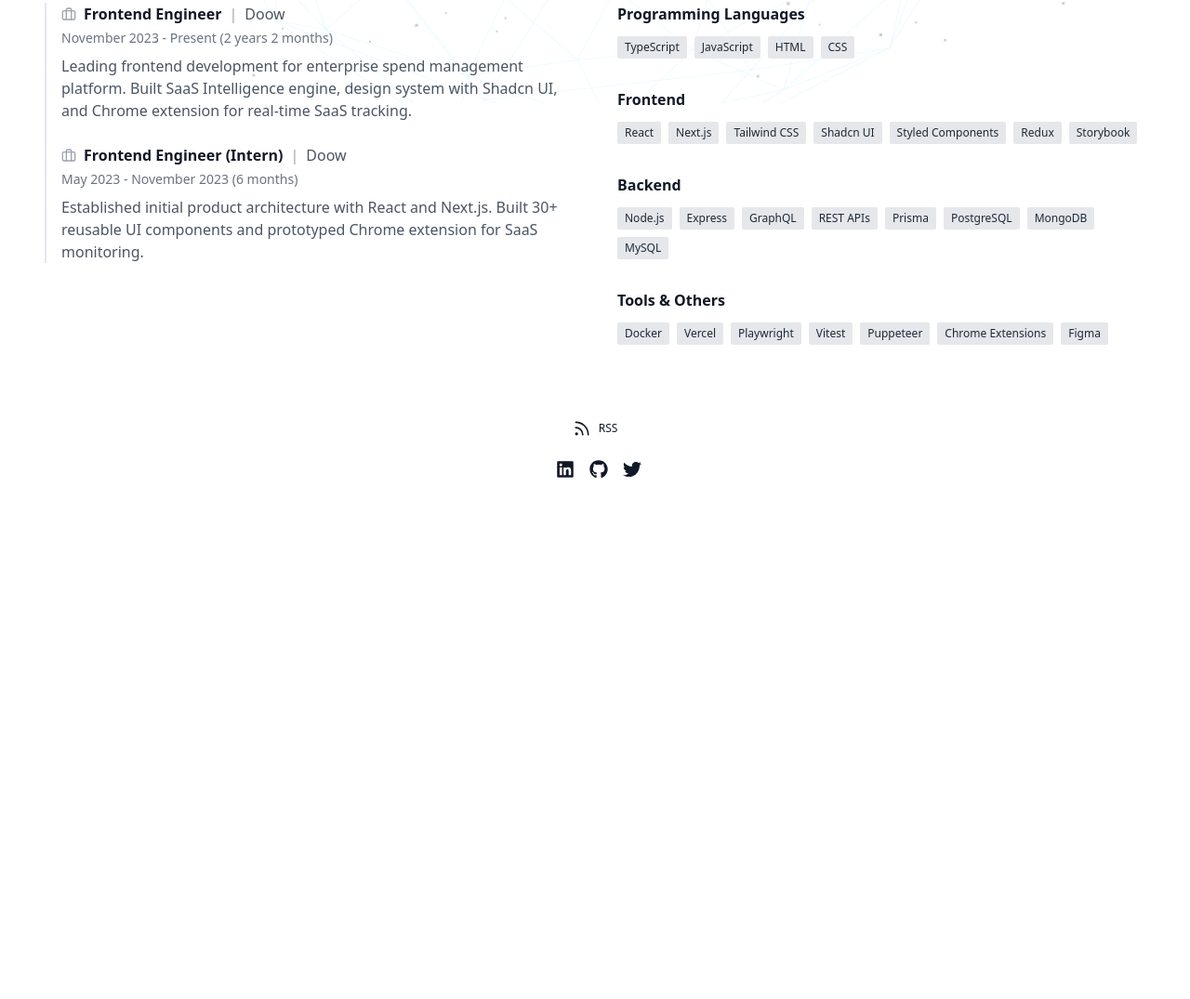
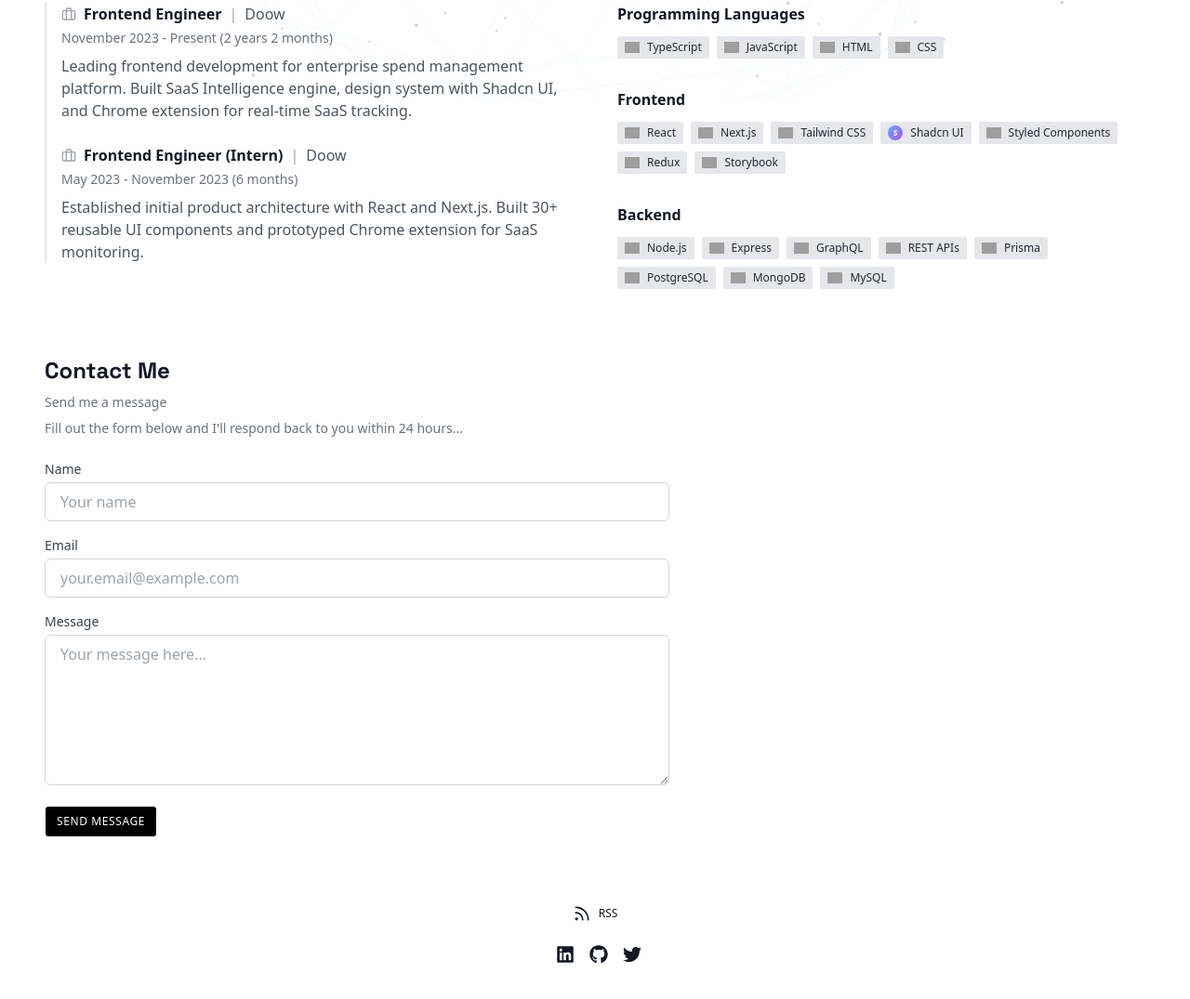
Before and after one commit to danishaft/portfolio-site, a Gatsby site: page / in a window 1280 px wide. Shown: the part 689-1764 px from the top of the page at 93% size. Before the commit the page ends 1252 px from the top, so only its background shows below. Built offline with nearby package versions, Linux system fonts and the light colour scheme; Gatsby itself is replaced by a stand-in of ours; some packages are replaced by stand-ins of ours; grey boxes are pictures that could not be loaded; animation ran at ten frames a second.

Commit message:
Add contact form component and update CI/CD workflow
- Introduce ContactSection component for user message submissions
- Update CI workflow to enhance caching strategies and deployment process

```diff
--- /dev/null
+++ b/src/components/elements/ContactSection.tsx
@@ -0,0 +1,174 @@
+import React, { useState, FormEvent } from "react"
+
+import H, { hLevel } from "../shared/H"
+
+const ContactSection = (): React.ReactElement => {
+  const [formData, setFormData] = useState({
+    name: "",
+    email: "",
+    message: "",
+  })
+  const [isSubmitting, setIsSubmitting] = useState(false)
+  const [submitStatus, setSubmitStatus] = useState<"success" | "error" | null>(null)
+
+  const handleSubmit = async (e: FormEvent<HTMLFormElement>) => {
+    e.preventDefault()
+    setIsSubmitting(true)
+    setSubmitStatus(null)
+
+    // Formspree endpoint - replace with your Formspree form ID
+    // Get your form ID from https://formspree.io/forms
+    // Example: https://formspree.io/f/YOUR_FORM_ID
+    const formspreeEndpoint =
+      process.env.GATSBY_FORMSPREE_ENDPOINT ||
+      "https://formspree.io/f/mlggegjz"
+
+    if (!formspreeEndpoint) {
+      console.error("Formspree endpoint not configured. Please set GATSBY_FORMSPREE_ENDPOINT in your .env file")
+      setSubmitStatus("error")
+      setIsSubmitting(false)
+      return
+    }
+
+    try {
+      // Formspree expects form-urlencoded data, not JSON
+      const formDataToSend = new URLSearchParams()
+      formDataToSend.append("name", formData.name)
+      formDataToSend.append("email", formData.email)
+      formDataToSend.append("message", formData.message)
+
+      const response = await fetch(formspreeEndpoint, {
+        method: "POST",
+        headers: {
+          Accept: "application/json",
+        },
+        body: formDataToSend,
+      })
+
+      const result = await response.json()
+
+      if (response.ok) {
+        setSubmitStatus("success")
+        setFormData({ name: "", email: "", message: "" })
+      } else {
+        // Log the error for debugging
+        console.error("Formspree error:", result)
+        setSubmitStatus("error")
+      }
+    } catch (error) {
+      console.error("Form submission error:", error)
+      setSubmitStatus("error")
+    } finally {
+      setIsSubmitting(false)
+    }
+  }
+
+  const handleChange = (
+    e: React.ChangeEvent<HTMLInputElement | HTMLTextAreaElement>
+  ) => {
+    const { name, value } = e.target
+    setFormData((prev) => ({ ...prev, [name]: value }))
+  }
+
+  return (
+    <div className="mt-16">
+      <H
+        level={hLevel.h2}
+        className="font-display font-bold mb-2 text-gray-900 dark:text-gray-100"
+      >
+        Contact Me
+      </H>
+      <div className="text-sm text-gray-500 dark:text-gray-400 mb-2">
+        Send me a message
+      </div>
+      <div className="text-sm text-gray-500 dark:text-gray-400 mb-6">
+        Fill out the form below and I&apos;ll respond back to you within 24 hours...
+      </div>
+
+      <form onSubmit={handleSubmit} className="max-w-2xl">
+        <div className="space-y-4">
+          <div>
+            <label
+              htmlFor="name"
+              className="block text-sm font-medium text-gray-700 dark:text-gray-300 mb-1"
+            >
+              Name
+            </label>
+            <input
+              type="text"
+              id="name"
+              name="name"
+              value={formData.name}
+              onChange={handleChange}
+              required
+              className="w-full px-4 py-2 border border-gray-300 dark:border-gray-600 rounded-md bg-white dark:bg-gray-800 text-gray-900 dark:text-gray-100 focus:outline-none focus:ring-2 focus:ring-blue-500 focus:border-transparent"
+              placeholder="Your name"
+            />
+          </div>
+
+          <div>
+            <label
+              htmlFor="email"
+              className="block text-sm font-medium text-gray-700 dark:text-gray-300 mb-1"
+            >
+              Email
+            </label>
+            <input
+              type="email"
+              id="email"
+              name="email"
+              value={formData.email}
+              onChange={handleChange}
+              required
+              className="w-full px-4 py-2 border border-gray-300 dark:border-gray-600 rounded-md bg-white dark:bg-gray-800 text-gray-900 dark:text-gray-100 focus:outline-none focus:ring-2 focus:ring-blue-500 focus:border-transparent"
+              placeholder="your.email@example.com"
+            />
+          </div>
+
+          <div>
+            <label
+              htmlFor="message"
+              className="block text-sm font-medium text-gray-700 dark:text-gray-300 mb-1"
+            >
+              Message
+            </label>
+            <textarea
+              id="message"
+              name="message"
+              value={formData.message}
+              onChange={handleChange}
+              required
+              rows={6}
+              className="w-full px-4 py-2 border border-gray-300 dark:border-gray-600 rounded-md bg-white dark:bg-gray-800 text-gray-900 dark:text-gray-100 focus:outline-none focus:ring-2 focus:ring-blue-500 focus:border-transparent resize-y"
+              placeholder="Your message here..."
+            />
+          </div>
+
+          {submitStatus === "success" && (
+            <div className="p-3 bg-green-100 dark:bg-green-900 text-green-800 dark:text-green-200 rounded-md text-sm">
+              Message sent successfully! I&apos;ll get back to you soon.
+            </div>
+          )}
+
+          {submitStatus === "error" && (
+            <div className="p-3 bg-red-100 dark:bg-red-900 text-red-800 dark:text-red-200 rounded-md text-sm">
+              Something went wrong. Please try again or reach out via social media.
+            </div>
+          )}
+
+          <div>
+            <button
+              type="submit"
+              disabled={isSubmitting}
+              className="mt-2 transition duration-200 ease-in-out flex flex-row items-center uppercase font-medium text-xs tracking-wider hover:bg-white dark:hover:bg-gray-700 hover:text-black dark:hover:text-white py-2 px-3 rounded shadow-sm border border-solid border-white dark:border-gray-600 hover:border-gray-400 dark:hover:border-gray-500 bg-black dark:bg-gray-800 text-white dark:text-gray-100 disabled:cursor-not-allowed disabled:bg-white dark:disabled:bg-gray-800 disabled:text-gray-500 dark:disabled:text-gray-400 disabled:border-gray-300 dark:disabled:border-gray-600"
+            >
+              {isSubmitting ? "Sending..." : "Send Message"}
+            </button>
+          </div>
+        </div>
+      </form>
+    </div>
+  )
+}
+
+export default ContactSection
--- a/src/components/elements/Profile.tsx
+++ b/src/components/elements/Profile.tsx
@@ -8,6 +8,7 @@ import SocialLinks from "../shared/SocialLinks"
 import Greeting from "../shared/Greeting"
 import WorkExperienceSection from "./WorkExperienceSection"
 import SkillsSection from "./SkillsSection"
+import ContactSection from "./ContactSection"
 
 type ProfileProps = {
   profile: ProfileType
@@ -55,6 +56,8 @@ const Profile = (props: ProfileProps): React.ReactElement => {
     <SkillsSection skillCategories={profile.skillCategories} />
   ) : null
 
+  const contactSection = <ContactSection />
+
   return (
     <div>
       {/* Hero Section */}
@@ -91,6 +94,9 @@ const Profile = (props: ProfileProps): React.ReactElement => {
         {/* Skills Section */}
         {skillsSection}
       </div>
+
+      {/* Contact Section */}
+      {contactSection}
     </div>
   )
 }
--- a/src/components/shared/Tags.tsx
+++ b/src/components/shared/Tags.tsx
@@ -1,4 +1,4 @@
-import React from "react"
+import React, { useState } from "react"
 
 import type { Tag as TagType } from "../../types/Tag"
 import Expander from "./Expander"
@@ -14,15 +14,68 @@ type TagProps = {
   tag: TagType
 }
 
+// Technology logo mapping - you can add more logos here
+const getTechLogo = (name: string): string | null => {
+  const logoMap: Record<string, string> = {
+    TypeScript: "https://cdn.jsdelivr.net/gh/devicons/devicon/icons/typescript/typescript-original.svg",
+    JavaScript: "https://cdn.jsdelivr.net/gh/devicons/devicon/icons/javascript/javascript-original.svg",
+    HTML: "https://cdn.jsdelivr.net/gh/devicons/devicon/icons/html5/html5-original.svg",
+    CSS: "https://cdn.jsdelivr.net/gh/devicons/devicon/icons/css3/css3-original.svg",
+    React: "https://cdn.jsdelivr.net/gh/devicons/devicon/icons/react/react-original.svg",
+    "Next.js": "https://cdn.jsdelivr.net/gh/devicons/devicon/icons/nextjs/nextjs-original.svg",
+    "Tailwind CSS": "https://cdn.jsdelivr.net/gh/devicons/devicon/icons/tailwindcss/tailwindcss-plain.svg",
+    "Shadcn UI": "https://ui.shadcn.com/favicon.ico",
+    "Styled Components": "https://styled-components.com/logo.png",
+    Redux: "https://cdn.jsdelivr.net/gh/devicons/devicon/icons/redux/redux-original.svg",
+    Storybook: "https://cdn.jsdelivr.net/gh/devicons/devicon/icons/storybook/storybook-original.svg",
+    "Node.js": "https://cdn.jsdelivr.net/gh/devicons/devicon/icons/nodejs/nodejs-original.svg",
+    Express: "https://cdn.jsdelivr.net/gh/devicons/devicon/icons/express/express-original.svg",
+    GraphQL: "https://cdn.jsdelivr.net/gh/devicons/devicon/icons/graphql/graphql-plain.svg",
+    "REST APIs": "https://cdn.jsdelivr.net/gh/devicons/devicon/icons/apache/apache-original.svg",
+    Prisma: "https://cdn.jsdelivr.net/gh/devicons/devicon/icons/prisma/prisma-original.svg",
+    PostgreSQL: "https://cdn.jsdelivr.net/gh/devicons/devicon/icons/postgresql/postgresql-original.svg",
+    MongoDB: "https://cdn.jsdelivr.net/gh/devicons/devicon/icons/mongodb/mongodb-original.svg",
+    MySQL: "https://cdn.jsdelivr.net/gh/devicons/devicon/icons/mysql/mysql-original.svg",
+    Docker: "https://cdn.jsdelivr.net/gh/devicons/devicon/icons/docker/docker-original.svg",
+    Vercel: "https://cdn.jsdelivr.net/gh/devicons/devicon/icons/vercel/vercel-original.svg",
+    Playwright: "https://playwright.dev/img/playwright-logo.svg",
+    Vitest: "https://vitest.dev/logo.svg",
+    Puppeteer: "https://pptr.dev/img/pptr-logo.svg",
+    "Chrome Extensions": "https://www.google.com/chrome/static/images/chrome-logo.svg",
+    Figma: "https://cdn.jsdelivr.net/gh/devicons/devicon/icons/figma/figma-original.svg",
+  }
+
+  return logoMap[name] || null
+}
+
 const Tag = (props: TagProps): React.ReactElement => {
   const { tag } = props
+  const logoUrl = tag.image?.srcPath || getTechLogo(tag.name || "")
+  const [imageError, setImageError] = useState(false)
+
+  const showFallback = !logoUrl || imageError
 
   return (
     <span
       key={tag.name}
-      className="inline-block bg-gray-200 dark:bg-gray-700 text-gray-800 dark:text-gray-200 rounded-sm px-2 py-1 text-xs font-normal last:mr-0"
+      className="inline-flex items-center gap-2 bg-gray-200 dark:bg-gray-700 text-gray-800 dark:text-gray-200 rounded-sm px-2 py-1 text-xs font-normal last:mr-0"
     >
-      {tag.name}
+      <span className="w-4 h-4 flex-shrink-0 flex items-center justify-center">
+        {!showFallback ? (
+          <img
+            src={logoUrl}
+            alt={tag.name || ""}
+            className="w-4 h-4 object-contain"
+            loading="lazy"
+            onError={() => setImageError(true)}
+          />
+        ) : (
+          <span className="w-4 h-4 rounded-full bg-gradient-to-br from-blue-400 to-purple-500 flex items-center justify-center text-white font-bold text-[8px] leading-none">
+            {tag.name?.charAt(0).toUpperCase() || "?"}
+          </span>
+        )}
+      </span>
+      <span>{tag.name}</span>
     </span>
   )
 }
--- a/src/data/profile.ts
+++ b/src/data/profile.ts
@@ -67,17 +67,5 @@ export const profile: Profile = {
         { name: "MySQL" },
       ],
     },
-    {
-      name: "Tools & Others",
-      skills: [
-        { name: "Docker" },
-        { name: "Vercel" },
-        { name: "Playwright" },
-        { name: "Vitest" },
-        { name: "Puppeteer" },
-        { name: "Chrome Extensions" },
-        { name: "Figma" },
-      ],
-    },
   ],
 }
--- a/src/types/Tag.ts
+++ b/src/types/Tag.ts
@@ -1,3 +1,6 @@
+import { Image } from "./Image"
+
 export type Tag = {
   name?: string
+  image?: Image
 }
```
Also changed, not shown: .github/workflows/CI.yml, src/types/Image.ts (line endings or trailing spaces), tsconfig.json (line endings or trailing spaces).
